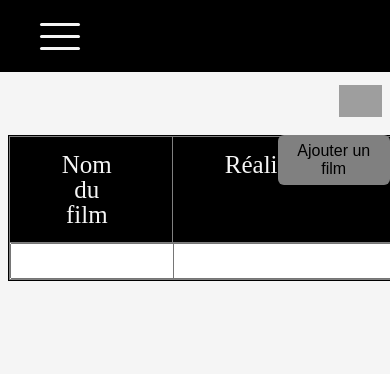
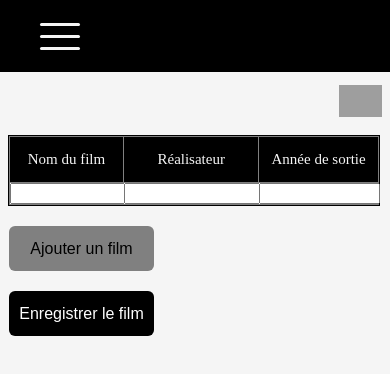
Before and after one commit to BenZen59/cinemajap, a React (Create React App) app: page /film in a window 390 px wide. Both pictures are taken after a click on the button "Ajouter un film". Shown: the top 374 px of the page. Built offline with nearby package versions, Linux system fonts and the light colour scheme; grey boxes are pictures that could not be loaded.

Commit message:
responsive smartphone film

```diff
--- a/src/components/Film/Add.css
+++ b/src/components/Film/Add.css
@@ -1,5 +1,5 @@
 .inputAdd{
-  width: 97.6%;
-  height: 30px;
+  width: 95%;
+  height: 15px;
   font-size: 16px;
 }
--- a/src/components/Film/Film.css
+++ b/src/components/Film/Film.css
@@ -15,10 +15,6 @@
 
 .texteChamps td{
   border: 1px solid gray;
-  /* padding-top: 15px;
-  padding-bottom: 15px;
-  padding-left: 52px;
-  padding-right: 60px; */
   color: black;
   text-align: center;
   background-color: whitesmoke;
@@ -63,3 +59,69 @@
   display: flex;
   justify-content: space-evenly;
 }
+
+@media screen and (max-width: 767px){
+  .texteChamps{
+    color: whitesmoke;
+    background-color: black;
+    font-size: 15px;
+  }
+
+  .texteChamps th{
+    border: 1px solid gray;
+    padding-top: 15px;
+    padding-bottom: 15px;
+    padding-left: 2px;
+    padding-right: 2px;
+    text-align: center;
+  }
+
+  .texteChamps td{
+    border: 1px solid gray;
+    color: black;
+    text-align: center;
+    background-color: whitesmoke;
+  }
+
+  .champs{
+    border: 1px solid black;
+    height: auto;
+    width: 370px;
+    font-size: 25px;
+    margin-left: 2%;
+    display: flex;
+    flex-direction: column;
+  }
+
+  .buttonAdd{
+    background-color: #000;
+    border: none;
+    color: #fff;
+    border-radius: 6px;
+    cursor: pointer;
+    font-size: 16px;
+    margin-left: 9px;
+    margin-top: 20px;
+    width: 145px;
+    height: 45px;
+  }
+
+  .enregistrer{
+    background-color: #000;
+    border: none;
+    color: #fff;
+    border-radius: 6px;
+    cursor: pointer;
+    font-size: 16px;
+    margin-left: 9px;
+    margin-top: 20px;
+    width: 145px;
+    height: 45px;
+  }
+
+  .film{
+    display: flex;
+    justify-content: space-evenly;
+    flex-direction: column;
+  }
+}
```
